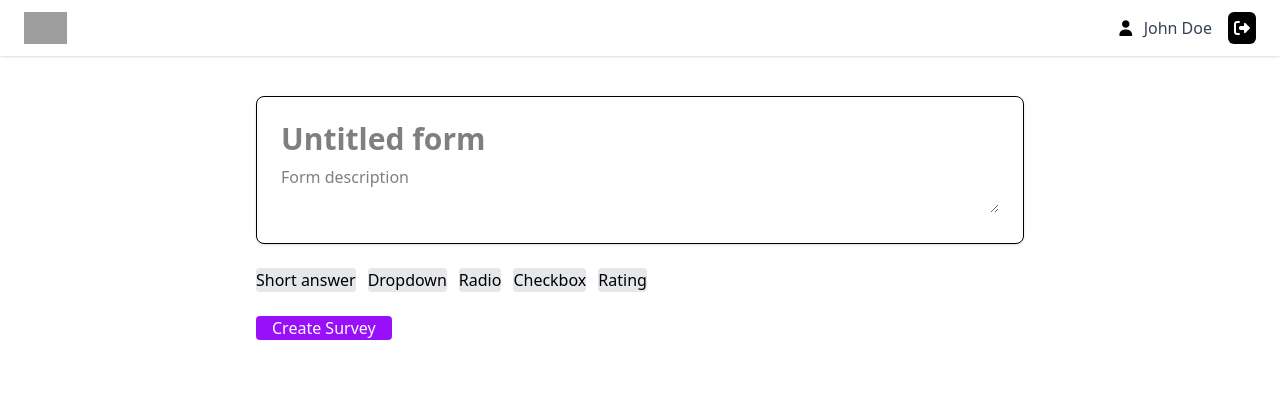
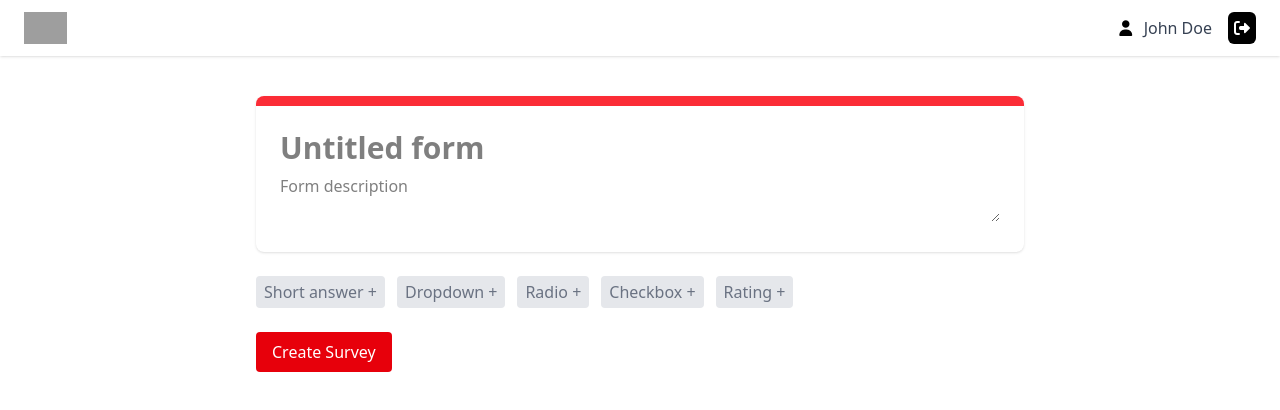
Before and after one commit to Nazm-nahid/survey-frontend, a Nuxt app: page /surveys/create in a window 1280 px wide. Shown: the top 410 px of the page. Built offline with nearby package versions, Linux system fonts and the light colour scheme; grey boxes are pictures that could not be loaded.

Commit message:
create ui , login,register,survey preview design improvement

```diff
--- a/app/components/FieldEditor.vue
+++ b/app/components/FieldEditor.vue
@@ -1,40 +1,46 @@
 <template>
   <div class="space-y-4">
 
-    <input class="w-full border p-2"
+    <input class="w-full rounded-lg shadow p-2"
            v-model="field.title"
            placeholder="Question title" />
 
     <textarea v-model="field.description"
-              class="w-full border p-2"
+              class="w-full rounded-lg shadow p-2"
               placeholder="Description (optional)"></textarea>
+
+    <div class="flex justify-between">
+      <label class="flex items-center gap-2 text-gray-500">
+        <input type="checkbox" v-model="field.is_required" />
+        Required
+      </label>
+      <label class="flex items-center gap-2 bg-red-200 shadow rounded-lg px-2 text-gray-500">
+        {{field.type}}
+      </label>
+    </div>
 
     <component :is="componentForType" :field="field" />
 
-    <label class="flex items-center gap-2">
-      <input type="checkbox" v-model="field.is_required" />
-      Required
-    </label>
 
     <!-- Conditions -->
-    <div class="bg-gray-50 p-3 rounded border">
+    <!-- <div class="bg-gray-50 p-3 rounded-lg shadow">
       <h4 class="font-medium mb-2">Conditions</h4>
 
       <div v-for="(cond, i) in field.conditions"
            :key="i"
-           class="text-xs bg-white border p-2 rounded mb-1">
+           class="text-xs bg-white rounded-lg shadow p-2 mb-1">
         {{ cond }}
       </div>
 
       <div class="flex gap-2 mt-2">
         <input v-model="newCondition"
                placeholder="if @value == 5 visible -> 3,4,5"
-               class="flex-1 border p-1 text-sm" />
-        <button class="text-blue-600 text-sm" @click="addCondition">
+               class="flex-1 rounded-lg shadow p-1 text-sm" />
+        <button class="btn text-blue-600 text-sm" @click="addCondition">
           Add
         </button>
       </div>
-    </div>
+    </div> -->
 
   </div>
 </template>
--- a/app/components/FieldList.vue
+++ b/app/components/FieldList.vue
@@ -2,14 +2,19 @@
   <div class="space-y-4">
     <div v-for="field in store.fields"
          :key="field.local_id"
-         class="p-5 bg-white border rounded shadow-sm">
+         class="p-5 bg-white border-l-4 border-red-500 rounded-lg shadow">
 
       <FieldEditor :field="field" />
 
-      <button @click="store.removeField(field.local_id)"
-              class="text-red-600 text-sm mt-2">
-        Delete
-      </button>
+      <div class="w-full text-right mt-1">
+        <button
+          @click="store.removeField(field.local_id)"
+          class="text-red-600 hover:bg-red-100 p-1 rounded"
+        >
+          <i class="fas fa-trash"></i>
+        </button>
+      </div>
+
     </div>
   </div>
 </template>
--- a/app/components/FieldTypes/ShortAnswer.vue
+++ b/app/components/FieldTypes/ShortAnswer.vue
@@ -1,6 +1,6 @@
 <template>
   <div class="text-gray-500 italic">
-    Short answer (user types text)
+
   </div>
 </template>
 
--- a/app/components/SubmissionFieldTypes/SelectField.vue
+++ b/app/components/SubmissionFieldTypes/SelectField.vue
@@ -1,7 +1,7 @@
 <script setup>
 import { ref, watch } from "vue";
 
-defineProps({
+const { field, setAnswer } = defineProps({
   field: Object,
   setAnswer: Function
 });
--- a/app/components/SubmissionFieldTypes/ShortTextField.vue
+++ b/app/components/SubmissionFieldTypes/ShortTextField.vue
@@ -1,7 +1,7 @@
 <script setup>
 import { ref } from "vue";
 
-defineProps({
+const { field, setAnswer } = defineProps({
   field: Object,
   setAnswer: Function
 });
--- a/app/components/SurveyBuilder.vue
+++ b/app/components/SurveyBuilder.vue
@@ -2,7 +2,7 @@
   <div class="space-y-6">
 
     <!-- Header -->
-    <div class="p-6 bg-white border rounded-lg shadow">
+    <div class="p-6 bg-white border-t-10 border-red-500 rounded-lg shadow">
       <input v-model="store.title"
              placeholder="Untitled form"
              class="text-3xl font-bold w-full border-none focus:ring-0" />
@@ -17,16 +17,16 @@
 
     <!-- Add Field Buttons -->
     <div class="flex flex-wrap gap-3">
-      <button class="btn" @click="store.addField('short_text')">Short answer</button>
-      <button class="btn" @click="store.addField('select')">Dropdown</button>
-      <button class="btn" @click="store.addField('radio')">Radio</button>
-      <button class="btn" @click="store.addField('checkbox')">Checkbox</button>
-      <button class="btn" @click="store.addField('rating')">Rating</button>
+      <button class="btn py-1 px-2 text-gray-500" @click="store.addField('short_text')">Short answer +</button>
+      <button class="btn py-1 px-2 text-gray-500" @click="store.addField('select')">Dropdown +</button>
+      <button class="btn py-1 px-2 text-gray-500" @click="store.addField('radio')">Radio +</button>
+      <button class="btn py-1 px-2 text-gray-500" @click="store.addField('checkbox')">Checkbox +</button>
+      <button class="btn py-1 px-2 text-gray-500" @click="store.addField('rating')">Rating +</button>
     </div>
 
     <!-- Submit -->
     <button @click="create"
-            class="px-4  bg-purple-600 text-white rounded hover:bg-purple-700">
+            class="px-4 py-2 bg-red-600 text-white rounded hover:bg-red-300">
       Create Survey
     </button>
 
@@ -50,11 +50,10 @@ const create = async () => {
             fields: store.fields
         }
     )
-
-    // alert("Survey Created!");
+    navigateTo("/surveys");
   } catch (err) {
     console.error(err);
-    // alert("Error creating survey");
+    alert("Error creating survey");
   }
 };
 </script>
--- a/app/pages/login.vue
+++ b/app/pages/login.vue
@@ -31,10 +31,10 @@ async function login() {
              relative"
       style="box-shadow: 0 18px 38px rgba(2,6,23,0.08);"
     >
-      <div class="flex justify-center -mt-12 mb-4">
+      <!-- <div class="flex justify-center -mt-12 mb-4"> -->
         <!-- small top floating indicator like the example (makes card look elevated) -->
-        <img src="https://jorip.pathao.com/_next/static/images/logo_white-512-436d564936f348fec27c83f16fa1b70c.png" class="mb-10 mt-10">
-      </div>
+        <!-- <img src="https://jorip.pathao.com/_next/static/images/logo_white-512-436d564936f348fec27c83f16fa1b70c.png" class="mb-10 mt-10"> -->
+      <!-- </div> -->
 
       <h2 class="text-3xl font-extrabold text-center text-gray-800 mb-6">Login</h2>
 
--- a/app/pages/register.vue
+++ b/app/pages/register.vue
@@ -31,10 +31,10 @@ async function register() {
              relative"
       style="box-shadow: 0 18px 38px rgba(2,6,23,0.08);"
     >
-      <div class="flex justify-center -mt-12 mb-4">
+      <!-- <div class="flex justify-center -mt-12 mb-4"> -->
         <!-- small top floating indicator like the example (makes card look elevated) -->
-        <img src="https://jorip.pathao.com/_next/static/images/logo_white-512-436d564936f348fec27c83f16fa1b70c.png" class="mb-10 mt-10">
-      </div>
+        <!-- <img src="https://jorip.pathao.com/_next/static/images/logo_white-512-436d564936f348fec27c83f16fa1b70c.png" class="mb-10 mt-10"> -->
+      <!-- </div> -->
 
       <h2 class="text-3xl font-extrabold text-center text-gray-800 mb-6">Register</h2>
 
--- a/app/pages/surveys/[id].vue
+++ b/app/pages/surveys/[id].vue
@@ -35,20 +35,20 @@ async function submit() {
 
 <template>
   <div class="min-h-screen bg-gray-50 py-10 px-4 flex justify-center">
-    <div v-if="survey" class="w-full max-w-3xl p-8 space-y-8">
+    <div v-if="survey" class="w-full max-w-lg p-8 space-y-8">
       <div class="space-y-6">
         <div v-for="field in survey.fields" :key="field.id" class="space-y-2 pb-4">
-          <h2 class="text-lg font-medium">{{ field.title }}</h2>
+          <h2 class="text-lg font-medium">{{field.id+'.    '+field.title }}</h2>
 
-          <ShortTextField v-if="field.type === 'short_text'" :field="field" :setAnswer="setAnswer"/>
-          <SelectField v-else-if="field.type === 'select'" :field="field" :setAnswer="setAnswer"/>
-          <RadioField v-else-if="field.type === 'radio'" :field="field" :setAnswer="setAnswer"/>
-          <CheckboxField v-else-if="field.type === 'checkbox'" :field="field" :setAnswer="setAnswer"/>
-          <RatingField v-else-if="field.type === 'rating'" :field="field" :setAnswer="setAnswer" :getAnswerValue="getAnswerValue"/>
+          <ShortTextField class="ml-5" v-if="field.type === 'short_text'" :field="field" :setAnswer="setAnswer"/>
+          <SelectField class="ml-5" v-else-if="field.type === 'select'" :field="field" :setAnswer="setAnswer"/>
+          <RadioField class="ml-5" v-else-if="field.type === 'radio'" :field="field" :setAnswer="setAnswer"/>
+          <CheckboxField class="ml-5" v-else-if="field.type === 'checkbox'" :field="field" :setAnswer="setAnswer"/>
+          <RatingField class="ml-5" v-else-if="field.type === 'rating'" :field="field" :setAnswer="setAnswer" :getAnswerValue="getAnswerValue"/>
         </div>
       </div>
 
-      <div class="pt-6">
+      <div class="pt-6 w-full text-right">
         <button
           class="w-auto px-4 py-2 bg-red-600 text-white rounded-md hover:bg-red-300"
           @click="submit"
```
